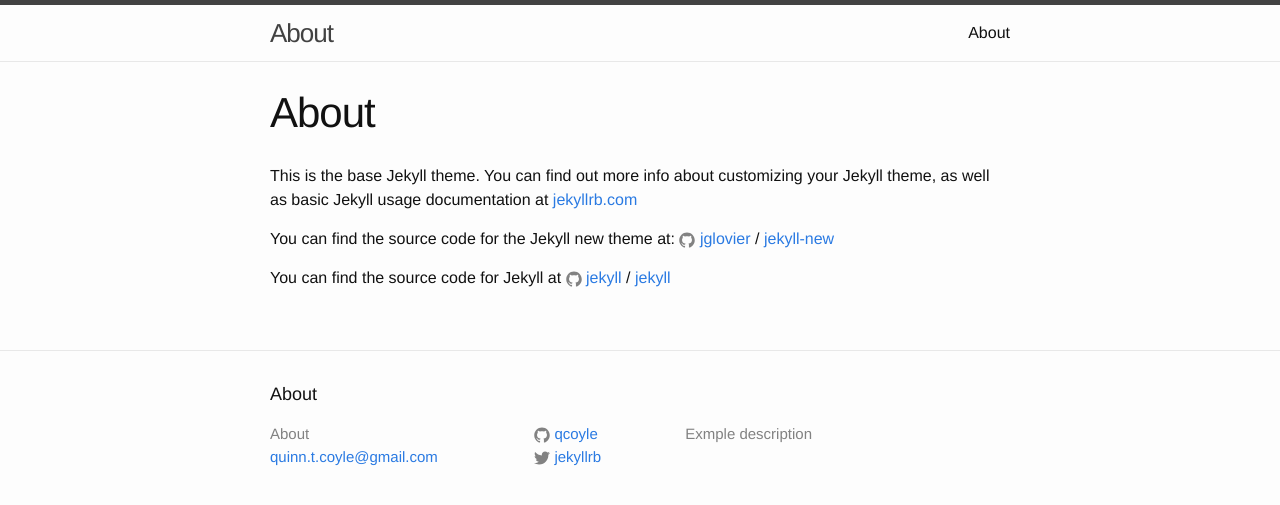
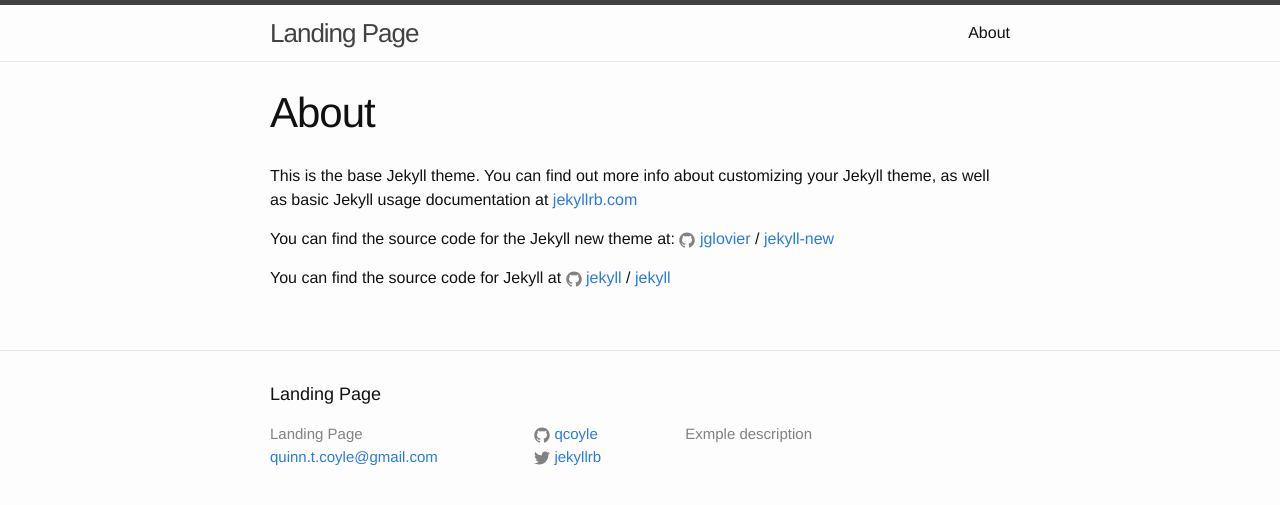
Before and after one commit to qcoyle/qcoyle.github.io, a Jekyll site: the page built from about.md, in a window 1280 px wide. Shown: the top 505 px of the page. Built offline with Jekyll 4.4.1, drawn with Linux system fonts in a browser that asks for light colours.

Commit message:
update title

```diff
--- a/_config.yml
+++ b/_config.yml
@@ -6,7 +6,7 @@
 # 'jekyll serve'. If you change this file, please restart the server process.
 
 # Site settings
-title: About
+title: Landing Page
 email: quinn.t.coyle@gmail.com
 description: > # this means to ignore newlines until "baseurl:"
   Exmple description
```
